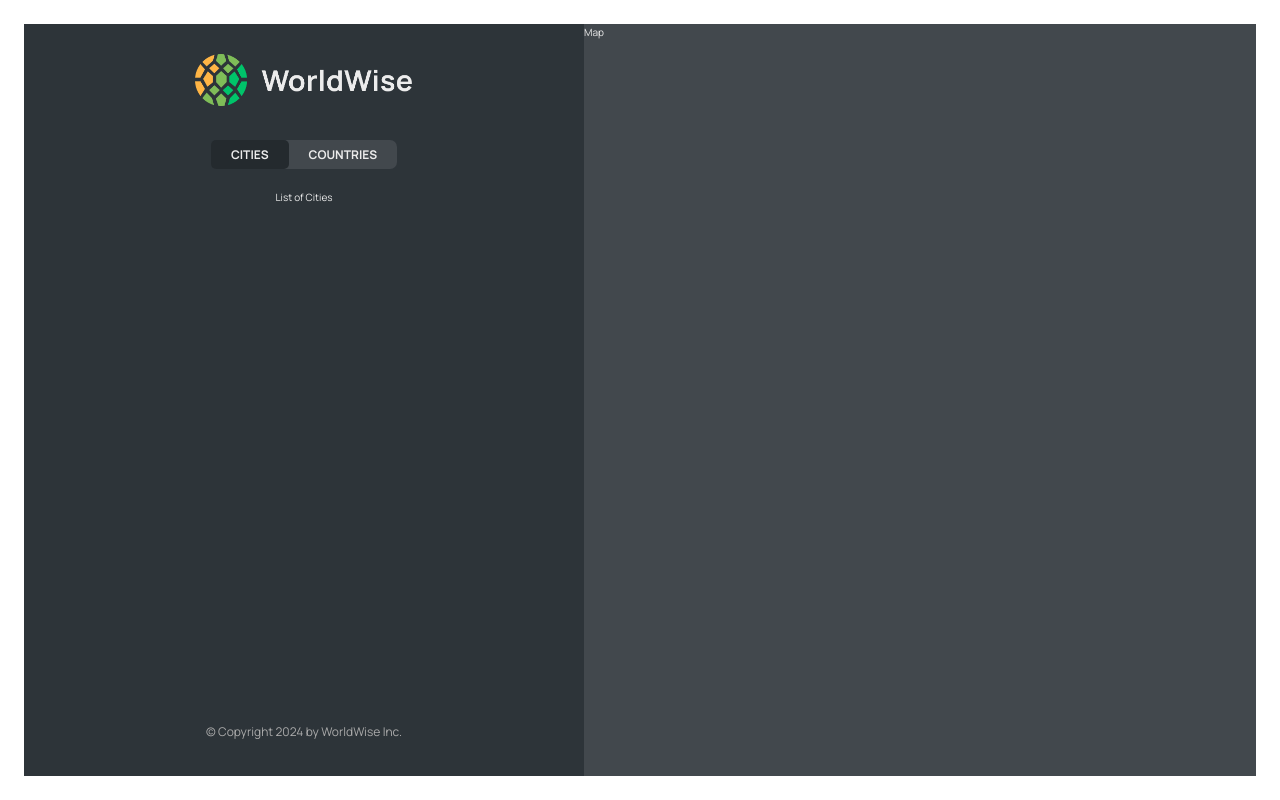
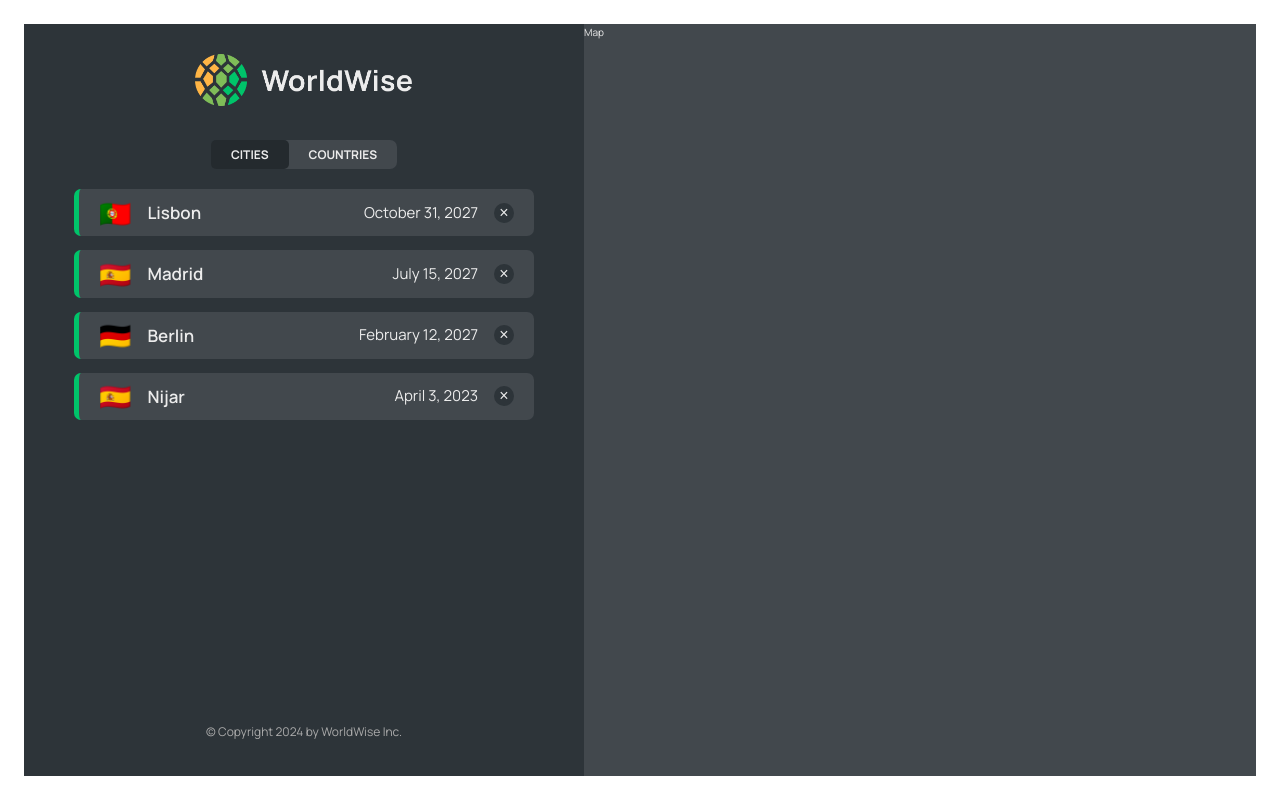
Before and after one commit to quartzeast/worldwise, a React (Vite) app: page /app/cities in a window 1280 px wide. Built offline with nearby package versions, Linux system fonts and the light colour scheme; data requests are answered from the project's data file.

Commit message:
Implementing the Cities List

```diff
--- a/package.json
+++ b/package.json
@@ -7,7 +7,8 @@
     "dev": "vite",
     "build": "vite build",
     "lint": "eslint .",
-    "preview": "vite preview"
+    "preview": "vite preview",
+    "server": "json-server data/cities.json --port 8000"
   },
   "dependencies": {
     "react": "^18.3.1",
@@ -24,6 +25,7 @@
     "eslint-plugin-react-hooks": "^5.0.0",
     "eslint-plugin-react-refresh": "^0.4.14",
     "globals": "^15.12.0",
+    "json-server": "^1.0.0-beta.3",
     "vite": "^6.0.1"
   }
 }
--- a/src/App.jsx
+++ b/src/App.jsx
@@ -5,15 +5,33 @@
 import PageNotFound from './pages/PageNotFound'
 import AppLayout from './pages/AppLayout'
 import Login from './pages/Login'
+import CityList from './components/CityList'
+import { useEffect, useState } from 'react'
+
+const BASE_URL = 'http://localhost:8000'
 
 function App() {
+  const [cities, setCities] = useState([])
+  const [isLoading, setIsLoading] = useState(false)
+
+  useEffect(() => {
+    async function fetchCities() {
+      try {
+        setIsLoading(true)
+        const res = await fetch(`${BASE_URL}/cities`)
+        const data = await res.json()
+        setCities(data)
+      } catch {
+        alert('There was an error loading data...')
+      } finally {
+        setIsLoading(false)
+      }
+    }
+
+    fetchCities()
+  }, [])
+
   return (
-    // React Router 只会匹配一个 Route，所以我们需要将 Route 组件包裹在 Routes 组件中
-    // 当 URL 匹配 Route 组件的 path 时，Route 组件会渲染它的 element 属性（React 组件）
-    // BrowserRouter 组件并不会渲染任何内容，它只是一个容器，用于包裹所有的路由组件
-    // 匹配的组件被渲染到 BrowserRouter 组件所在的位置，App 组件的其他部分会在所有 URL 中保持不变
-    // 嵌套路由：路径决定了大组件内部渲染的子组件
-    // 索引路由：决定默认情况下渲染的组件
     <BrowserRouter>
       <Routes>
         <Route index element={<Homepage />} />
@@ -21,8 +39,14 @@
         <Route path="pricing" element={<Pricing />} />
         <Route path="login" element={<Login />} />
         <Route path="app" element={<AppLayout />}>
-          <Route index element={<p>List of Cities</p>} />
-          <Route path="cities" element={<p>List of Cities</p>} />
+          <Route
+            index
+            element={<CityList cities={cities} isLoading={isLoading} />}
+          />
+          <Route
+            path="cities"
+            element={<CityList cities={cities} isLoading={isLoading} />}
+          />
           <Route path="countries" element={<p>List of Countries</p>} />
           <Route path="form" element={<p>Form</p>} />
         </Route>
--- /dev/null
+++ b/src/components/CityItem.jsx
@@ -0,0 +1,32 @@
+import styles from './CityItem.module.css'
+import PropTypes from 'prop-types'
+
+const formatDate = date =>
+  new Intl.DateTimeFormat('en', {
+    day: 'numeric',
+    month: 'long',
+    year: 'numeric',
+  }).format(new Date(date))
+
+function CityItem({ city }) {
+  const { cityName, emoji, date } = city
+
+  return (
+    <li className={styles.cityItem}>
+      <span className={styles.emoji}>{emoji}</span>
+      <h3 className={styles.name}>{cityName}</h3>
+      <time className={styles.date}>{formatDate(date)}</time>
+      <button className={styles.deleteBtn}>&times;</button>
+    </li>
+  )
+}
+
+CityItem.propTypes = {
+  city: PropTypes.shape({
+    cityName: PropTypes.string.isRequired,
+    emoji: PropTypes.string.isRequired,
+    date: PropTypes.string.isRequired,
+  }).isRequired,
+}
+
+export default CityItem
--- /dev/null
+++ b/src/components/CityItem.module.css
@@ -0,0 +1,54 @@
+.cityItem,
+.cityItem:link,
+.cityItem:visited {
+  display: flex;
+  gap: 1.6rem;
+  align-items: center;
+
+  background-color: var(--color-dark--2);
+  border-radius: 7px;
+  padding: 1rem 2rem;
+  border-left: 5px solid var(--color-brand--2);
+  cursor: pointer;
+
+  color: inherit;
+  text-decoration: none;
+}
+
+.cityItem--active {
+  border: 2px solid var(--color-brand--2);
+  border-left: 5px solid var(--color-brand--2);
+}
+
+.emoji {
+  font-size: 2.6rem;
+  line-height: 1;
+}
+
+.name {
+  font-size: 1.7rem;
+  font-weight: 600;
+  margin-right: auto;
+}
+
+.date {
+  font-size: 1.5rem;
+}
+
+.deleteBtn {
+  height: 2rem;
+  aspect-ratio: 1;
+  border-radius: 50%;
+  border: none;
+  background-color: var(--color-dark--1);
+  color: var(--color-light--2);
+  font-size: 1.6rem;
+  font-weight: 400;
+  cursor: pointer;
+  transition: all 0.2s;
+}
+
+.deleteBtn:hover {
+  background-color: var(--color-brand--1);
+  color: var(--color-dark--1);
+}
--- /dev/null
+++ b/src/components/CityList.jsx
@@ -0,0 +1,30 @@
+import Spinner from './Spinner'
+import Message from './Message'
+import PropTypes from 'prop-types'
+
+import styles from './CityList.module.css'
+import CityItem from './CityItem'
+
+function CityList({ cities, isLoading }) {
+  if (isLoading) return <Spinner />
+
+  if (!cities.length)
+    return (
+      <Message message="Add your first city by clicking on a city on the map" />
+    )
+
+  return (
+    <ul className={styles.cityList}>
+      {cities.map(city => (
+        <CityItem city={city} key={city.id} />
+      ))}
+    </ul>
+  )
+}
+
+CityList.propTypes = {
+  cities: PropTypes.array.isRequired,
+  isLoading: PropTypes.bool.isRequired,
+}
+
+export default CityList
--- /dev/null
+++ b/src/components/CityList.module.css
@@ -0,0 +1,15 @@
+.cityList {
+  width: 100%;
+  height: 65vh;
+  list-style: none;
+  overflow-y: scroll;
+  overflow-x: hidden;
+
+  display: flex;
+  flex-direction: column;
+  gap: 1.4rem;
+}
+
+.cityList::-webkit-scrollbar {
+  width: 0;
+}
--- /dev/null
+++ b/src/components/Message.jsx
@@ -0,0 +1,15 @@
+import styles from './Message.module.css'
+import PropTypes from 'prop-types'
+
+function Message({ message }) {
+  return (
+    <p className={styles.message}>
+      <span role="img">👋</span> {message}
+    </p>
+  )
+}
+Message.propTypes = {
+  message: PropTypes.string.isRequired,
+}
+
+export default Message
--- /dev/null
+++ b/src/components/Message.module.css
@@ -0,0 +1,7 @@
+.message {
+  text-align: center;
+  font-size: 1.8rem;
+  width: 80%;
+  margin: 2rem auto;
+  font-weight: 600;
+}
--- /dev/null
+++ b/src/components/Spinner.jsx
@@ -0,0 +1,11 @@
+import styles from "./Spinner.module.css";
+
+function Spinner() {
+  return (
+    <div className={styles.spinnerContainer}>
+      <div className={styles.spinner}></div>
+    </div>
+  );
+}
+
+export default Spinner;
--- /dev/null
+++ b/src/components/Spinner.module.css
@@ -0,0 +1,21 @@
+.spinnerContainer {
+  height: 100%;
+  display: flex;
+  align-items: center;
+  justify-content: center;
+}
+
+.spinner {
+  width: 6rem;
+  height: 6rem;
+  border-radius: 50%;
+  background: conic-gradient(#0000 10%, var(--color-light--2));
+  -webkit-mask: radial-gradient(farthest-side, #0000 calc(100% - 8px), #000 0);
+  animation: rotate 1.5s infinite linear;
+}
+
+@keyframes rotate {
+  to {
+    transform: rotate(1turn);
+  }
+}
```
Also changed, not shown: 1 other file (tests, documents, lock files or other folders).
